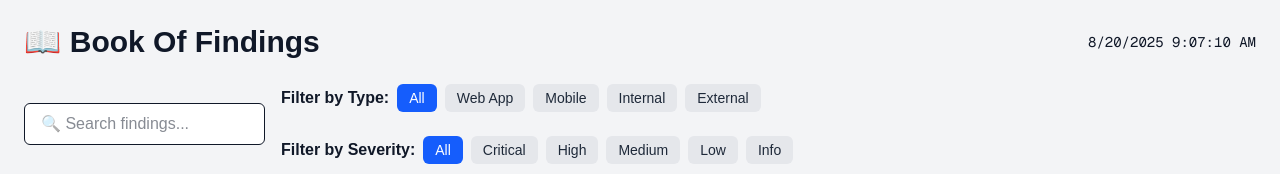
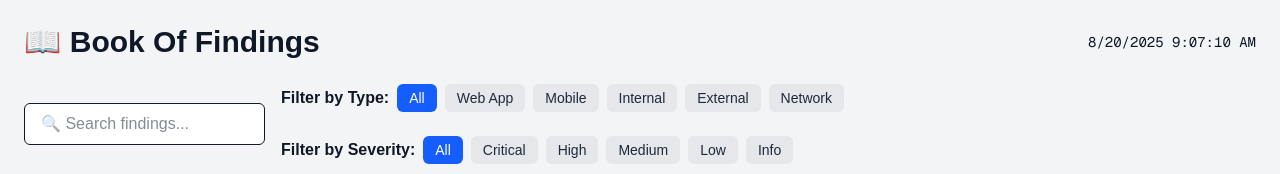
Before and after one commit to bkoh1782291/book-of-findings, a Next.js app: page / in a window 1280 px wide. Shown: the top 174 px of the page. Built offline with nearby package versions, Linux system fonts and the light colour scheme.

Commit message:
checking update

```diff
--- a/app/page.tsx
+++ b/app/page.tsx
@@ -172,6 +172,7 @@ export default function Home() {
     Mobile: "📱",
     Internal: "🏢",
     External: "🌍",
+    Network: "",
   };
 
   // ✅ helper to show toast when copy is clicked
@@ -210,7 +211,7 @@ export default function Home() {
             {/* Filter by Type */}
             <div className="flex items-center gap-2">
               <span className="font-semibold">Filter by Type:</span>
-              {["All", "Web App", "Mobile", "Internal", "External"].map((type) => (
+              {["All", "Web App", "Mobile", "Internal", "External", "Network"].map((type) => (
                 <button
                   key={type}
                   onClick={() => setTypeFilter(type as any)}
```
